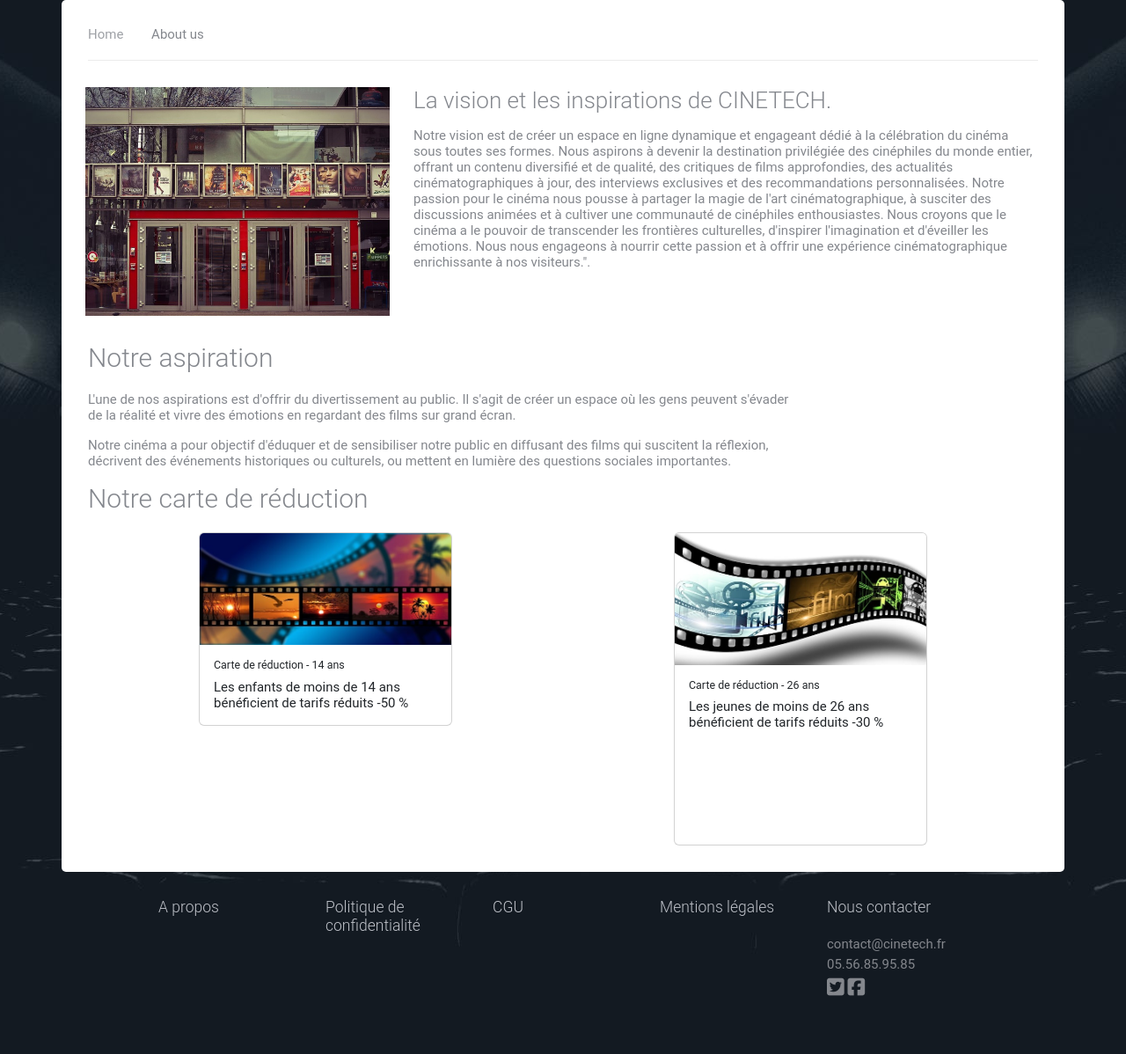
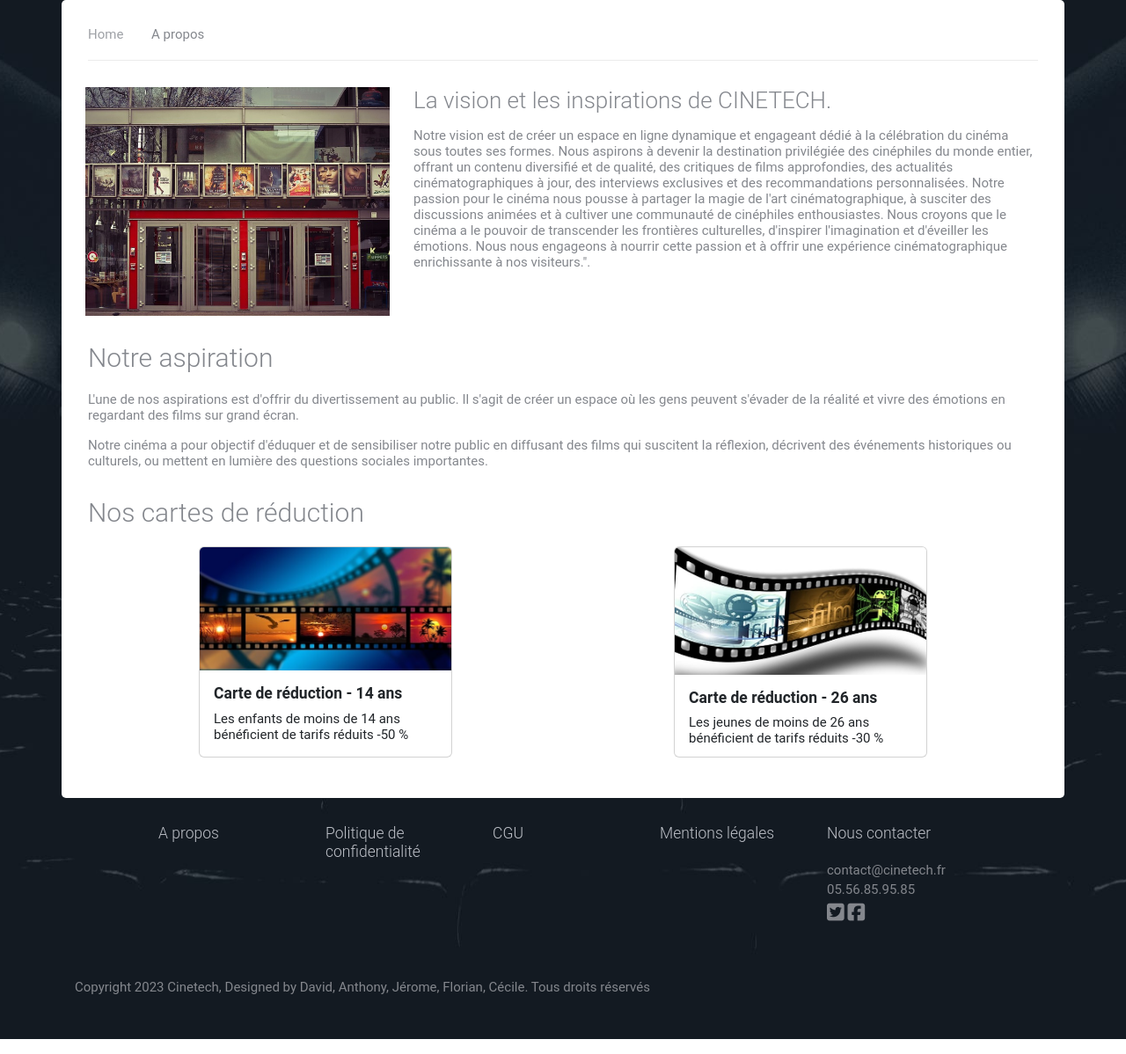
Before and after one commit to Davidgbn33/CinemaF_ilm, a PHP site: template src/View/about.html.twig in a window 1280 px wide. Shown: the part 164-1362 px from the top of the page at 88% size. Run offline with PHP 8.4, Linux system fonts and the light colour scheme; the template is opened without the code that fills it, so the values that code supplies are empty; some libraries are stand-ins or nearby versions.

Commit message:
fix about css and add config.js file in gitignore

```diff
--- a/src/View/Movie/availableMovies.html.twig
+++ b/src/View/Movie/availableMovies.html.twig
@@ -20,6 +20,8 @@
                 </div> <!-- .container -->
             </main>
         </div>
+        <script src="/assets/js/config.js"></script>
         <script src="/assets/js/availableMovies.js"></script>
+
     </div>
 {% endblock %}
--- a/src/View/about.html.twig
+++ b/src/View/about.html.twig
@@ -6,7 +6,7 @@
             <div class="page">
                 <div class="breadcrumbs">
                     <a href="/">Home</a>
-                    <span>About us</span>
+                    <span>A propos</span>
                 </div>
 
                 <div class="row">
@@ -32,7 +32,7 @@
                 </div>
 
                 <div class="row">
-                    <div class="col-md-9">
+                    <div class="col-md-12 mb-3">
                         <h2 class="section-title">Notre aspiration</h2>
                         <p>L'une de nos aspirations est d'offrir du divertissement au public. Il s'agit de créer un
                             espace où les gens peuvent s'évader de la réalité et vivre des émotions en regardant des
@@ -46,24 +46,24 @@
                 </div>
                 <div class="row">
                     <div class="col-md-12">
-                        <h2 class="section-title">Notre carte de réduction</h2>
+                        <h2 class="section-title">Nos cartes de réduction</h2>
                         <!-- card reduction-->
-                        <div class="col-md-6 d-flex justify-content-center">
-                            <div class="card" style="width: 18rem;">
-                                <img src="assets/images/film-about.jpg" class="card-img-top" alt="...">
+                        <div class="col-md-6 d-flex justify-content-center m-auto mb-3">
+                            <div class="card" style="width: 18rem;height: 15rem">
+                                <img src="assets/images/film-about.jpg" class="card-img-top dg-card-img-top" alt="bobine de film">
                                 <div class="card-body">
-                                    <h5 class="card-title">Carte de réduction - 14 ans</h5>
+                                    <h3 class="card-title fw-bold">Carte de réduction - 14 ans</h3>
                                     <p class="card-text">Les enfants de moins de 14 ans bénéficient de tarifs réduits
                                         -50 %</p>
                                 </div>
                             </div>
                         </div>
 
-                        <div class="col-md-6 d-flex justify-content-center">
-                            <div class="card" style="width: 18rem;">
-                                <img src="assets/images/bobine.jpg" class="card-img-top dg-card-img-top" alt="...">
+                        <div class="col-md-6 d-flex justify-content-center m-auto mb-3">
+                            <div class="card" style="width: 18rem;height: 15rem">
+                                <img src="assets/images/bobine.jpg" class="card-img-top dg-card-img-top" alt="bobine de film">
                                 <div class="card-body">
-                                    <h5 class="card-title">Carte de réduction - 26 ans</h5>
+                                    <h3 class="card-title fw-bold">Carte de réduction - 26 ans</h3>
                                     <p class="card-text dg-card-text">Les jeunes de moins de 26 ans bénéficient de tarifs réduits -30
                                         %</p>
                                 </div>
```
Also changed, not shown: public/assets/js/availableMovies.js.
